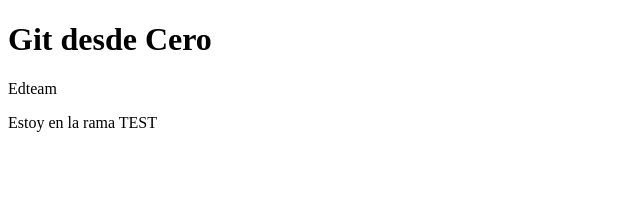
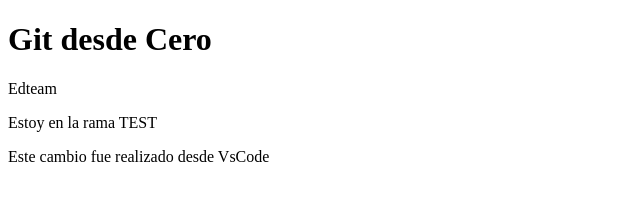
Before and after one commit to Prog-ILR/practicando-git, a plain HTML site: page index.html in a window 1280 px wide. Shown: the whole page, without its empty margins (0-640 px from the left). Drawn offline with Linux system fonts and the light colour scheme.

Commit message:
Primer commit desde VScode

```diff
--- a/index.html
+++ b/index.html
@@ -2,9 +2,8 @@
 <html lang="en">
 <head>
     <meta charset="UTF-8">
-    <meta http-equiv="X-UA-Compatible" content="IE=edge">
     <meta name="viewport" content="width=device-width, initial-scale=1.0">
-    <title>Practicando con GIT</title>
+    <title>Practicando con GIT desde VsCode</title>
 </head>
 <body>
     <h1>Git desde Cero</h1>
@@ -12,5 +11,10 @@
     <section>
         <p>Estoy en la rama TEST</p>
     </section>
+    <div>
+        <p>
+            Este cambio fue realizado desde VsCode
+        </p>
+    </div>
 </body>
 </html>
```
Also changed, not shown: 1 other file.
